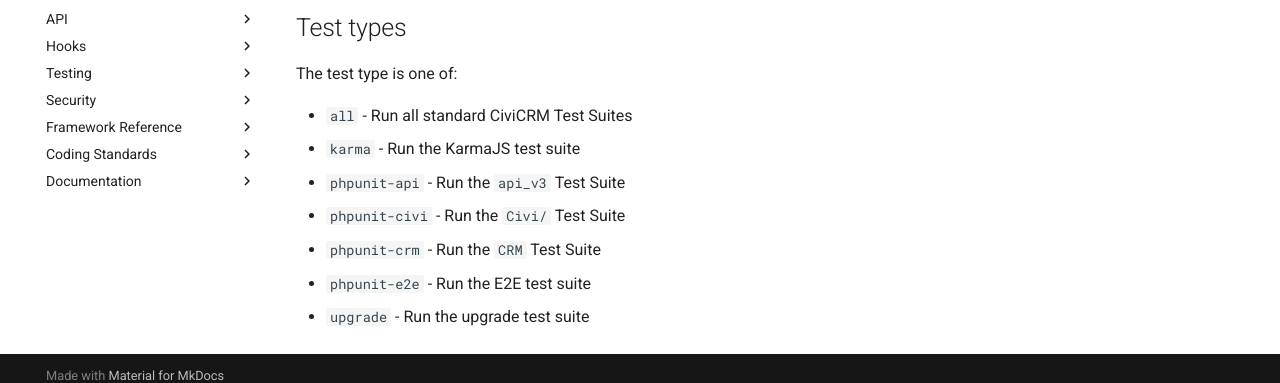
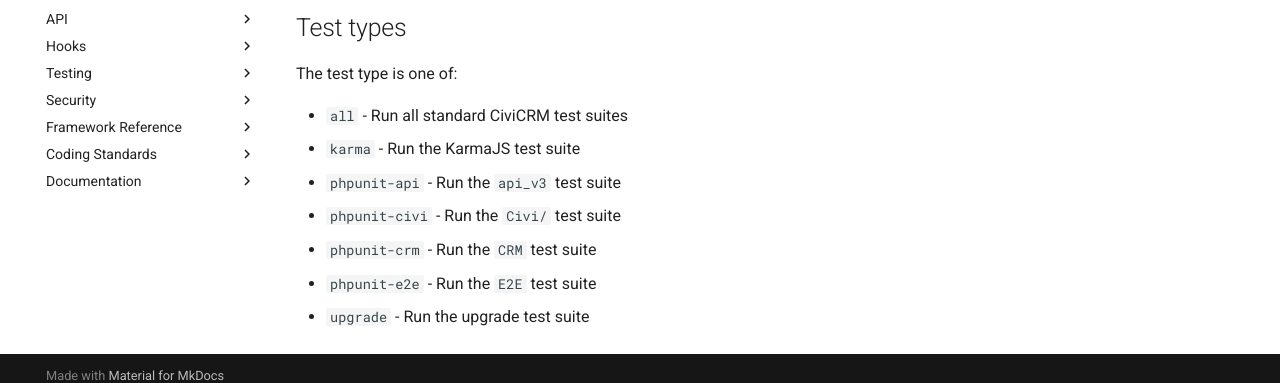
Before and after one commit to civicrm/civicrm-dev-docs, an MkDocs documentation site: the page built from docs/tools/civi-test-run.md, in a window 1280 px wide and 948 px high. Shown: the part 550-933 px from the top of the window. Built offline with MkDocs 1.6.1 and Material for MkDocs 9.7.7, drawn with Linux system fonts in a browser that asks for light colours; comment, search, counter and statistics services are not loaded; old or Windows-style settings are respelled for this version of MkDocs.

```diff
--- a/docs/tools/civi-test-run.md
+++ b/docs/tools/civi-test-run.md
@@ -18,10 +18,10 @@ $ civi-test-run
 
 The test type is one of:
 
--  `all` - Run all standard CiviCRM Test Suites
+-  `all` - Run all standard CiviCRM test suites
 -  `karma` - Run the KarmaJS test suite
--  `phpunit-api` - Run the `api_v3` Test Suite
--  `phpunit-civi` - Run the `Civi/` Test Suite
--  `phpunit-crm` - Run the `CRM` Test Suite
--  `phpunit-e2e` - Run the E2E test suite
+-  `phpunit-api` - Run the `api_v3` test suite
+-  `phpunit-civi` - Run the `Civi/` test suite
+-  `phpunit-crm` - Run the `CRM` test suite
+-  `phpunit-e2e` - Run the `E2E` test suite
 -  `upgrade` - Run the upgrade test suite
```
